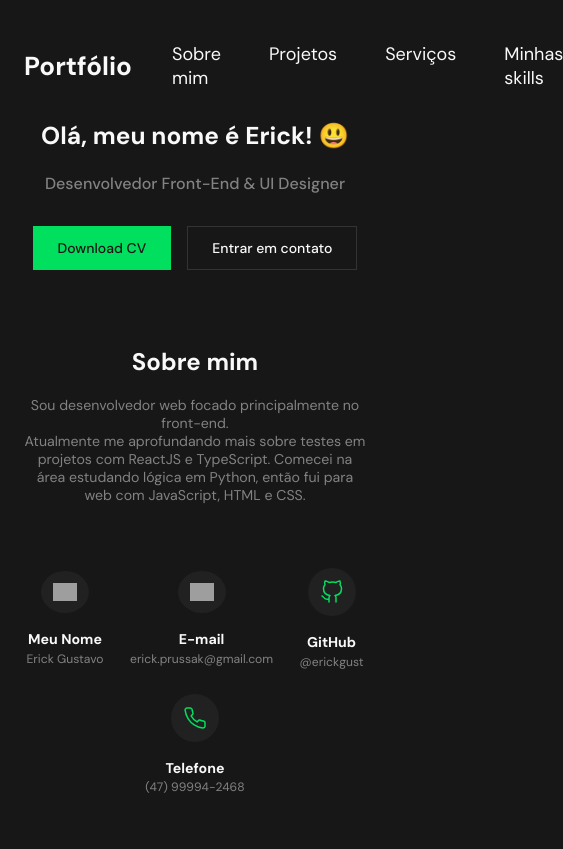
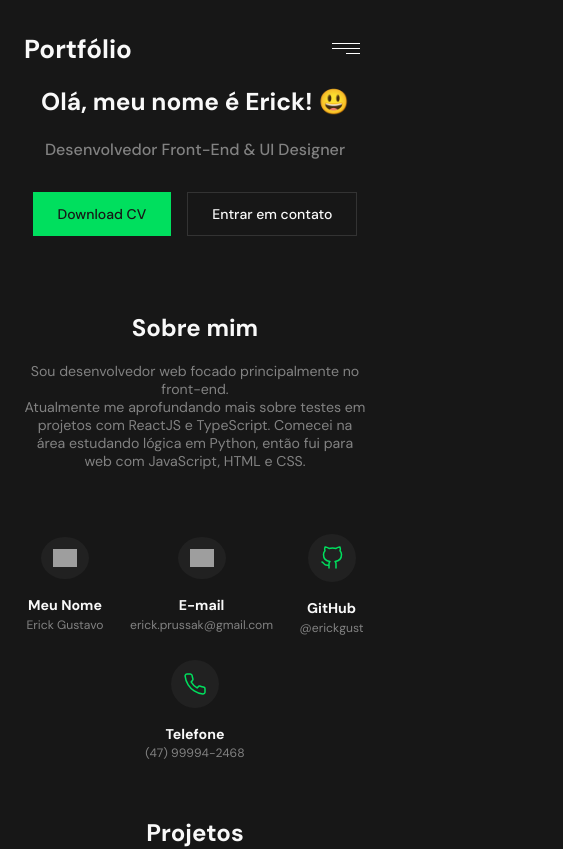
Before and after one commit to erickgust/portfolio, a React (Vite) app: page / in a window 390 px wide. Shown: the top 849 px of the page, 563 px wide, since content can reach past the window. Built offline with nearby package versions, Linux system fonts and the light colour scheme; grey boxes are pictures that could not be loaded.

Commit message:
feat(header): add mobile menu and button

```diff
--- a/src/header/header-styles.ts
+++ b/src/header/header-styles.ts
@@ -5,6 +5,7 @@ export const Header = styled.header`
   display: flex;
   justify-content: space-between;
   align-items: center;
+  position: relative;
 `
 
 export const List = styled.ul`
@@ -25,4 +26,51 @@ export const Link = styled.a`
 
 export const HomeLink = styled(Link)`
   font-size: 2.6rem;
+  z-index: 10;
 `
+
+export const MobileMenuButton = styled.button`
+  background: none;
+  border: none;
+  cursor: pointer;
+  display: none;
+  width: 4rem;
+  z-index: 10;
+
+  @media (max-width: 768px) {
+    display: block;
+  }
+`
+
+export const MobileMenu = styled.ul`
+  position: absolute;
+  list-style: none;
+
+  display: flex;
+  flex-direction: column;
+  background: ${({ theme }) => theme.colors.dark};
+
+  margin-top: 4rem;
+  padding: 2.4rem;
+  gap: 1.6rem;
+  width: 100%;
+
+  top: 0;
+  left: 0;
+  z-index: 1;
+
+  @media (min-width: 768px) {
+    display: none;
+  }
+`
+
+export const MobileMenuItem = styled.li`
+  display: flex;
+  align-items: center;
+  text-align: center;
+
+  a {
+    padding: 1.2rem;
+    width: 100%;
+  }
+`
--- a/src/header/header.tsx
+++ b/src/header/header.tsx
@@ -1,20 +1,41 @@
+import { useState } from 'react'
 import * as S from './header-styles'
+import { ReactComponent as MobileMenuIcon } from '@/ui/icons/menu.svg'
 
 export function Header () {
+  const [isMobileMenuOpen, setIsMobileMenuOpen] = useState(false)
+
+  function handleMobileMenuClick () {
+    setIsMobileMenuOpen(!isMobileMenuOpen)
+  }
+
   return (
     <S.Header>
       <S.HomeLink href="#">
         <strong>Portfólio</strong>
       </S.HomeLink>
 
-      <nav>
+      {/* <nav>
         <S.List>
           <li><S.Link href="#about">Sobre mim</S.Link></li>
           <li><S.Link href="#projects">Projetos</S.Link></li>
           <li><S.Link href="#services">Serviços</S.Link></li>
           <li><S.Link href="#skills">Minhas skills</S.Link></li>
         </S.List>
-      </nav>
+      </nav> */}
+
+      <S.MobileMenuButton onClick={handleMobileMenuClick}>
+        <MobileMenuIcon />
+      </S.MobileMenuButton>
+
+      {isMobileMenuOpen && (
+        <S.MobileMenu>
+          <S.MobileMenuItem><S.Link href="#about">Sobre mim</S.Link></S.MobileMenuItem>
+          <S.MobileMenuItem><S.Link href="#projects">Projetos</S.Link></S.MobileMenuItem>
+          <S.MobileMenuItem><S.Link href="#services">Serviços</S.Link></S.MobileMenuItem>
+          <S.MobileMenuItem><S.Link href="#skills">Minhas skills</S.Link></S.MobileMenuItem>
+        </S.MobileMenu>
+      )}
     </S.Header>
   )
 }
```
Also changed, not shown: src/ui/icons/menu.svg (added).
